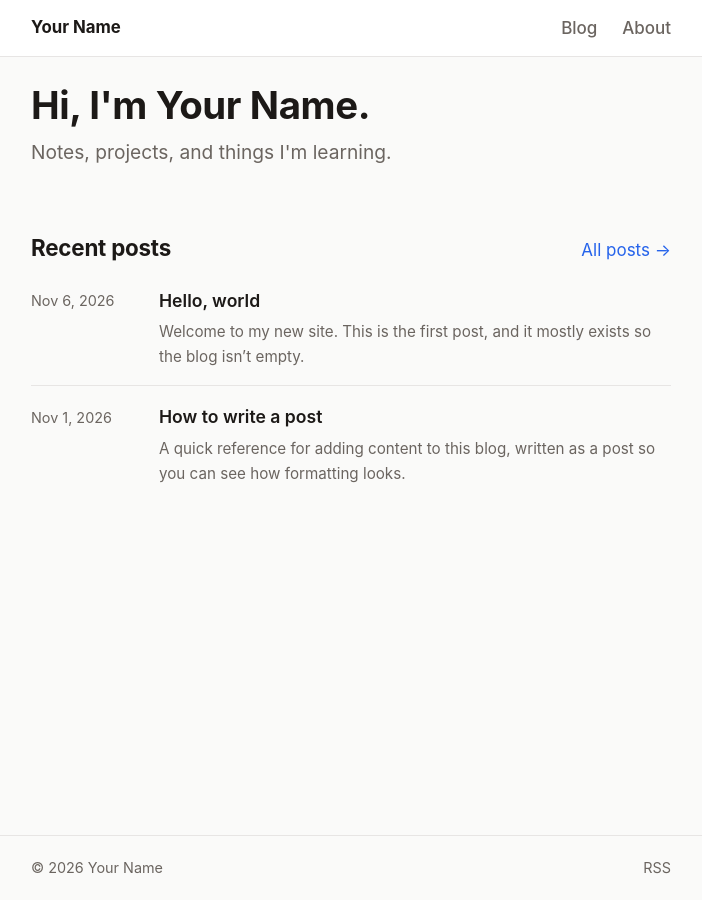
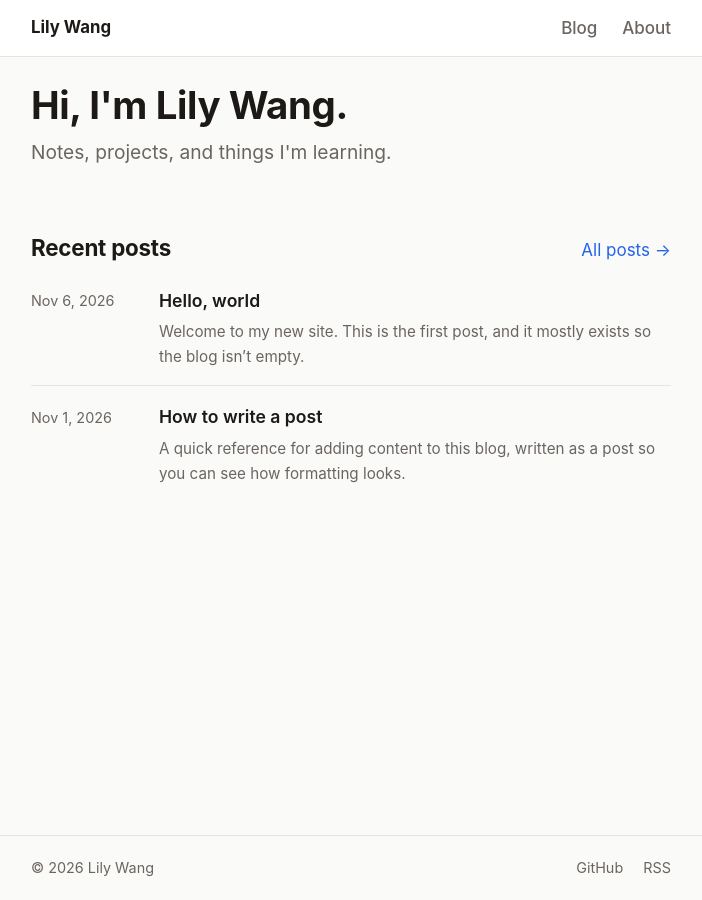
Before and after one commit to lilywang899/lilywang899.github.io, a Jekyll site: the page built from index.md, in a window 1280 px wide. Shown: the whole page, without its empty margins (289-991 px from the left). Built offline with Jekyll 4.4.1, drawn with Linux system fonts in a browser that asks for light colours.

Commit message:
Configure site for lilywang899/lilyjywang.github.io
Co-Authored-By: Claude Fable 5.1 <noreply@anthropic.com>

```diff
--- a/_config.yml
+++ b/_config.yml
@@ -1,13 +1,13 @@
 # --- Edit these ---
-title: Your Name
+title: Lily Wang
 tagline: Notes, projects, and things I'm learning.
 description: Personal site and blog.
-author: Your Name
+author: Lily Wang
 email: you@example.com
 # For a user site (username.github.io) leave url/baseurl as-is after filling url.
-url: "https://USERNAME.github.io"
-baseurl: ""
-github_username: USERNAME
+url: "https://lilywang899.github.io"
+baseurl: "/lilyjywang.github.io"
+github_username: lilywang899
 # twitter_username: yourhandle
 # ------------------
 
```
